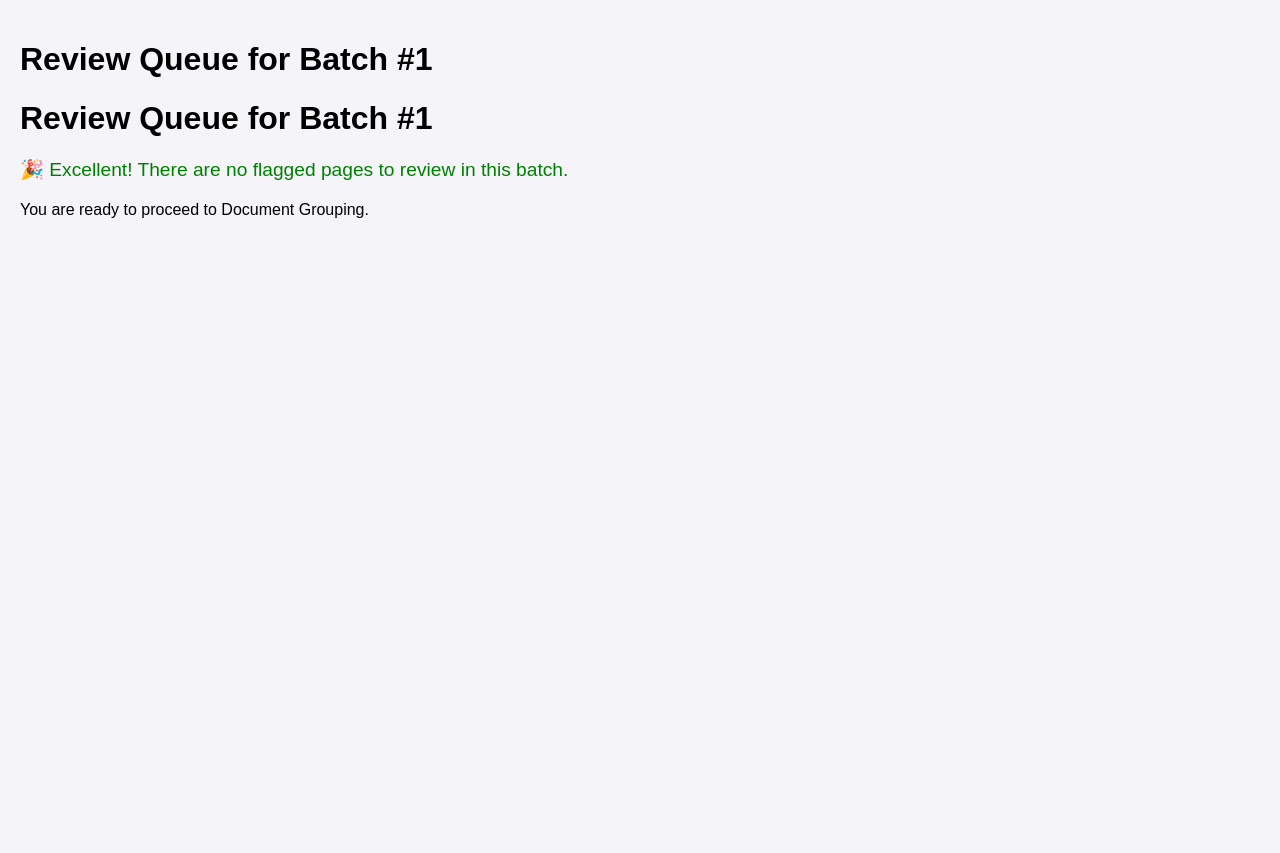
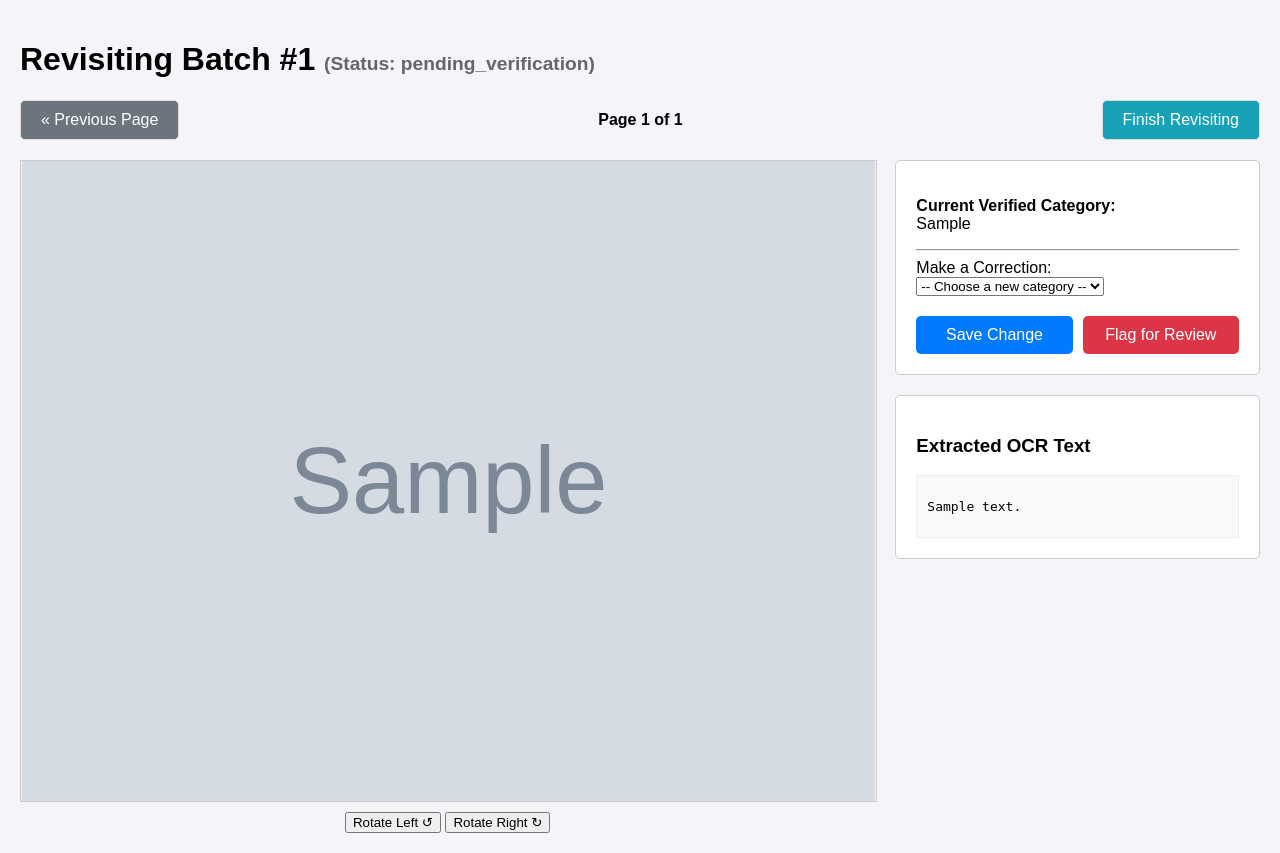
Before and after one commit to TaintedHorizon/Python_Testing_Vibe, a Flask app: template doc_processor/templates/review.html in a window 1280 px wide. Shown: the part 46-899 px from the top of the page. Before the commit the page ends 264 px from the top, so only its background shows below. Run offline with Flask 3, Linux system fonts and the light colour scheme; the template is opened without the code that fills it: most values are stand-ins (such as "Sample title", 1, 10 or a date in 2020); grey boxes marked "Sample" are stand-in pictures.

Commit message:
feat: Implement document grouping and workflow improvements
This commit introduces a new document grouping feature that allows users to assemble verified pages into multi-page documents.

Key changes include:
- A new group page with an interactive UI for document creation.
- Updates to the mission control page to integrate the grouping step into the workflow.
- Enhancements to the review and revisit pages for a more streamlined user experience.
- Backend updates to support document creation and management in the database.

```diff
--- a/doc_processor/app.py
+++ b/doc_processor/app.py
@@ -6,7 +6,8 @@ from database import (
     get_pages_for_batch, update_page_data, get_flagged_pages_for_batch,
     delete_page_by_id, get_all_unique_categories, get_verified_pages_for_grouping,
     create_document_and_link_pages, get_created_documents_for_batch, get_batch_by_id,
-    count_flagged_pages_for_batch, get_db_connection
+    count_flagged_pages_for_batch, get_db_connection, count_ungrouped_verified_pages,
+    reset_batch_grouping
 )
 
 app = Flask(__name__)
@@ -26,16 +27,16 @@ def mission_control_page():
     conn = get_db_connection()
     all_batches_raw = conn.execute("SELECT * FROM batches ORDER BY id DESC").fetchall()
     conn.close()
-
     all_batches = []
     for batch in all_batches_raw:
         batch_dict = dict(batch)
-        batch_dict['flagged_count'] = count_flagged_pages_for_batch(batch['id'])
+        batch_id = batch_dict['id']
+        batch_dict['flagged_count'] = count_flagged_pages_for_batch(batch_id)
+        batch_dict['ungrouped_count'] = count_ungrouped_verified_pages(batch_id)
         all_batches.append(batch_dict)
-
     return render_template('mission_control.html', batches=all_batches)
 
-# --- DIRECT ACTION ROUTES ---
+# --- DIRECT ACTION ROUTES (Accessed from Mission Control) ---
 @app.route('/verify/<int:batch_id>')
 def verify_batch_page(batch_id):
     batch = get_batch_by_id(batch_id)
@@ -102,7 +103,21 @@ def save_document_action():
     page_ids = request.form.getlist('page_ids', type=int)
     if not document_name or not page_ids:
         return redirect(url_for('group_batch_page', batch_id=batch_id, error="Document name and at least one page are required."))
+
     create_document_and_link_pages(batch_id, document_name, page_ids)
+
+    if count_ungrouped_verified_pages(batch_id) == 0:
+        conn = get_db_connection()
+        conn.execute("UPDATE batches SET status = 'grouping_complete' WHERE id = ?", (batch_id,))
+        conn.commit()
+        conn.close()
+
+    return redirect(url_for('group_batch_page', batch_id=batch_id))
+
+@app.route('/reset_grouping/<int:batch_id>', methods=['POST'])
+def reset_grouping_action(batch_id):
+    """Resets the grouping for a batch, deleting documents but keeping pages."""
+    reset_batch_grouping(batch_id)
     return redirect(url_for('group_batch_page', batch_id=batch_id))
 
 @app.route('/update_page', methods=['POST'])
@@ -126,19 +141,10 @@ def update_page():
         else: category = request.form.get('ai_suggestion')
     update_page_data(page_id, category, status, rotation)
 
-    # Definitive Redirect Logic
     if 'revisit' in request.referrer:
         return redirect(url_for('revisit_batch_page', batch_id=batch_id, page=current_page_num))
     if 'review' in request.referrer:
-        # After updating, check if any flagged pages remain
-        remaining_flagged = get_flagged_pages_for_batch(batch_id)
-        if not remaining_flagged:
-            # If queue is empty, go back to mission control
-            return redirect(url_for('mission_control_page'))
-        else:
-            # Otherwise, refresh the queue
-            return redirect(url_for('review_batch_page', batch_id=batch_id))
-
+        return redirect(url_for('review_batch_page', batch_id=batch_id))
     if current_page_num < total_pages:
         return redirect(url_for('verify_batch_page', batch_id=batch_id, page=current_page_num + 1))
     else:
@@ -146,14 +152,7 @@ def update_page():
         conn.execute("UPDATE batches SET status = 'verification_complete' WHERE id = ?", (batch_id,))
         conn.commit()
         conn.close()
-        # After completing verification, check the review queue
-        remaining_flagged = get_flagged_pages_for_batch(batch_id)
-        if not remaining_flagged:
-            # If no pages were flagged, go straight to grouping
-            return redirect(url_for('group_batch_page', batch_id=batch_id))
-        else:
-            # Otherwise, go to the review queue as the next step
-            return redirect(url_for('review_batch_page', batch_id=batch_id))
+        return redirect(url_for('mission_control_page'))
 
 @app.route('/delete_page/<int:page_id>', methods=['POST'])
 def delete_page_action(page_id):
--- a/doc_processor/templates/review.html
+++ b/doc_processor/templates/review.html
@@ -1,28 +1,12 @@
 {% extends 'base.html' %}
-{% block title %}Review Queue for Batch {{ batch_id }}{% endblock %}
+{% block title %}Revisiting Batch {{ batch_id }}{% endblock %}
 {% block content %}
 <style>
     .container { display: flex; gap: 20px; align-items: flex-start; }
     .image-pane { flex: 1; text-align: center; }
-    .image-wrapper {
-        width: 100%;
-        height: 80vh;
-        border: 1px solid #ccc;
-        background-color: #f0f0f0;
-        margin-bottom: 10px;
-        display: flex;
-        align-items: center;
-        justify-content: center;
-        overflow: hidden;
-    }
-    .image-wrapper img {
-        max-width: 100%;
-        max-height: 100%;
-        object-fit: contain; /* This is the key fix */
-        transition: transform 0.2s;
-    }
+    .image-wrapper { width: 100%; height: 80vh; border: 1px solid #ccc; background-color: #f0f0f0; margin-bottom: 10px; display: flex; align-items: center; justify-content: center; overflow: hidden; }
+    .image-wrapper img { transition: transform 0.2s; }
     .info-pane { flex: 1; }
-    /* ... (rest of the styles are the same) ... */
     .pagination { display: flex; justify-content: space-between; align-items: center; margin-bottom: 20px; }
     .pagination a, .pagination span { padding: 10px 20px; text-decoration: none; border: 1px solid #ddd; background-color: #007BFF; color: white; border-radius: 5px; }
     .pagination span { background-color: #6c757d; }
@@ -30,74 +14,92 @@
     .ocr-text { max-height: 200px; overflow-y: auto; border: 1px solid #eee; padding: 10px; margin-top: 10px; background-color: #f9f9f9; }
     .ocr-text pre { white-space: pre-wrap; word-wrap: break-word; }
     .form-group { margin-bottom: 15px; }
-    .actions button { padding: 10px; border: none; border-radius: 5px; color: white; cursor: pointer; font-size: 1em; }
-    .btn-save { background-color: #28a745; width: 100%; }
-    .btn-rerun { background-color: #ffc107; color: black; width: 100%; }
-    .btn-delete { background-color: #dc3545; width: 100%; }
-    #action-grid { display: grid; grid-template-columns: 1fr 1fr; gap: 10px; margin-top: 10px; }
+    .actions { display: flex; gap: 10px; margin-top: 20px; }
+    .actions button { flex: 1; padding: 10px; border: none; border-radius: 5px; color: white; cursor: pointer; font-size: 1em; }
+    .btn-correct { background-color: #007BFF; }
+    .btn-flag { background-color: #dc3545; }
 </style>
 
-<h1>Review Queue for Batch #{{ batch_id }}</h1>
-{% if flagged_pages %}
-    {% set total_flagged = flagged_pages|length %}{% set page_num = request.args.get('page', 1, type=int) %}{% if page_num > total_flagged %}{% set page_num = total_flagged %}{% endif %}{% if page_num < 1 %}{% set page_num = 1 %}{% endif %}{% set current_page = flagged_pages[page_num - 1] %}
+<h1>Revisiting Batch #{{ batch_id }} <span style="font-size: 0.6em; color: #666;">(Status: {{ batch.status }})</span></h1>
+
 <div class="pagination">
-        {% if page_num > 1 %}<a href="{{ url_for('review_batch_page', batch_id=batch_id, page=page_num - 1) }}">&laquo; Previous Flagged</a>{% else %}<span>&laquo; Previous Flagged</span>{% endif %}
-        <strong>Reviewing Flagged Page {{ page_num }} of {{ total_flagged }}</strong>
-        {% if page_num < total_flagged %}<a href="{{ url_for('review_batch_page', batch_id=batch_id, page=page_num + 1) }}">Next Flagged &raquo;</a>{% else %}<span>Next Flagged &raquo;</span>{% endif %}
+    {% if current_page_num > 1 %}
+        <a href="{{ url_for('revisit_batch_page', batch_id=batch_id, page=current_page_num - 1) }}">&laquo; Previous Page</a>
+    {% else %}
+        <span>&laquo; Previous Page</span>
+    {% endif %}
+    <strong>Page {{ current_page_num }} of {{ total_pages }}</strong>
+    {% if current_page_num < total_pages %}
+        <a href="{{ url_for('revisit_batch_page', batch_id=batch_id, page=current_page_num + 1) }}">Next Page &raquo;</a>
+    {% else %}
+        <a href="{{ url_for('mission_control_page') }}" style="background-color: #17a2b8;">Finish Revisiting</a>
+    {% endif %}
 </div>
+
 <div class="container">
     <div class="image-pane">
         <div class="image-wrapper">
             <img id="pageImage" src="{{ url_for('serve_processed_file', filepath=current_page.relative_image_path) }}" alt="Scanned page">
         </div>
-            <div class="rotate-buttons"><button onclick="rotateImage(-90)">Rotate Left ↺</button><button onclick="rotateImage(90)">Rotate Right ↻</button></div>
+        <div class="rotate-buttons">
+            <button onclick="rotateImage(-90)">Rotate Left ↺</button>
+            <button onclick="rotateImage(90)">Rotate Right ↻</button>
+        </div>
     </div>
     <div class="info-pane">
+        <form id="correction-form" action="{{ url_for('update_page') }}" method="post">
+            <input type="hidden" name="page_id" value="{{ current_page.id }}"><input type="hidden" name="batch_id" value="{{ batch_id }}"><input type="hidden" name="current_page_num" value="{{ current_page_num }}"><input type="hidden" name="total_pages" value="{{ total_pages }}"><input type="hidden" id="rotation-input" name="rotation" value="{{ current_page.rotation_angle or 0 }}"><input type="hidden" name="ai_suggestion" value="{{ current_page.ai_suggested_category }}">
             <div class="info-box">
-                <h3>Resolve Flagged Page ID: {{ current_page.id }}</h3><p><strong>Original File:</strong> {{ current_page.source_filename }} (Page {{ current_page.page_number }})</p><hr>
-                <form action="{{ url_for('update_page') }}" method="post" id="manual-correction-form" style="margin-bottom: 20px;">
-                    <input type="hidden" name="page_id" value="{{ current_page.id }}"><input type="hidden" name="batch_id" value="{{ batch_id }}"><input type="hidden" name="action" value="correct"><input type="hidden" id="manual-rotation-input" name="rotation" value="{{ current_page.rotation_angle or 0 }}">
-                    <div class="form-group"><label><strong>1. Manual Correction:</strong></label><select name="category_dropdown" id="category-select"><option value="" disabled selected>-- Choose a category --</option>{% for cat in categories %}<option value="{{ cat }}">{{ cat }}</option>{% endfor %}<option value="other_new">Other (Create New)...</option></select><input type="text" name="other_category" id="other-category-input" placeholder="New category name" style="display:none; margin-top: 5px;"></div>
-                    <button type="submit" class="btn-save">Save Correction & Resolve</button>
-                </form>
-                <hr style="margin: 20px 0;"><label><strong>2. Other Actions:</strong></label>
-                <div id="action-grid">
-                    <form action="{{ url_for('rerun_ocr_action') }}" method="post" onsubmit="this.querySelector('button').disabled = true; this.querySelector('button').innerText = 'Re-running OCR...';"><input type="hidden" name="page_id" value="{{ current_page.id }}"><input type="hidden" name="batch_id" value="{{ batch_id }}"><input type="hidden" id="rerun-rotation-input" name="rotation" value="{{ current_page.rotation_angle or 0 }}"><button type="submit" class="btn-rerun">Re-run OCR</button></form>
-                    <form action="{{ url_for('delete_page_action', page_id=current_page.id) }}" method="post" onsubmit="return confirm('Are you sure you want to permanently delete this page?');"><input type="hidden" name="batch_id" value="{{ batch_id }}"><button type="submit" class="btn-delete">Delete Page</button></form>
+                <p><strong>Current Verified Category:</strong><br>{{ current_page.human_verified_category or 'N/A' }}</p><hr>
+                <div class="form-group">
+                    <label for="category-select">Make a Correction:</label>
+                    <select id="category-select" name="category_dropdown">
+                        <option value="" disabled selected>-- Choose a new category --</option>
+                        {% for cat in categories %}<option value="{{ cat }}">{{ cat }}</option>{% endfor %}
+                        <option value="other_new">Other (Create New)...</option>
+                    </select>
+                </div>
+                <div class="form-group" id="other-category-group" style="display:none;"><label for="other-category-input">New Category Name</label><input type="text" id="other-category-input" name="other_category"></div>
+                <div class="actions">
+                    <button type="submit" name="action" value="correct" class="btn-correct">Save Change</button>
+                    <button type="submit" name="action" value="flag" class="btn-flag">Flag for Review</button>
                 </div>
             </div>
+        </form>
         <div class="info-box" style="margin-top: 20px;">
-                <h3>Current OCR Text (May be incorrect)</h3>
+            <h3>Extracted OCR Text</h3>
             <div class="ocr-text"><pre>{{ current_page.ocr_text }}</pre></div>
         </div>
     </div>
 </div>
-{% else %}
-    <h1>Review Queue for Batch #{{ batch_id }}</h1>
-    <p style="font-size: 1.2em; color: green;">🎉 Excellent! There are no flagged pages to review in this batch.</p><p>You are ready to proceed to Document Grouping.</p>
-{% endif %}
 <script>
-    // SIMPLIFIED SCRIPT
     let currentRotation = 0;
-    const rotationInput = document.getElementById('manual-rotation-input') || document.getElementById('rerun-rotation-input');
+    const rotationInput = document.getElementById('rotation-input');
     const pageImage = document.getElementById('pageImage');
-
+    function applyRotation() {
+        if (!pageImage) return;
+        pageImage.style.transform = `rotate(${currentRotation}deg)`;
+        const isLandscape = currentRotation === 90 || currentRotation === 270;
+        const imgRatio = pageImage.naturalWidth / pageImage.naturalHeight;
+        const wrapper = pageImage.parentElement;
+        const wrapperRatio = wrapper.clientWidth / wrapper.clientHeight;
+        if ((!isLandscape && imgRatio > wrapperRatio) || (isLandscape && (1/imgRatio) > wrapperRatio)) {
+            pageImage.style.width = 'auto'; pageImage.style.height = '100%';
+        } else {
+            pageImage.style.width = '100%'; pageImage.style.height = 'auto';
+        }
+    }
     function rotateImage(degrees) {
         currentRotation = (currentRotation + 360 + degrees) % 360;
-        if (document.getElementById('manual-rotation-input')) document.getElementById('manual-rotation-input').value = currentRotation;
-        if (document.getElementById('rerun-rotation-input')) document.getElementById('rerun-rotation-input').value = currentRotation;
-        if (pageImage) pageImage.style.transform = `rotate(${currentRotation}deg)`;
+        if(rotationInput) rotationInput.value = currentRotation;
+        applyRotation();
     }
-
     document.addEventListener('DOMContentLoaded', () => {
         if (rotationInput) { currentRotation = parseInt(rotationInput.value) || 0; }
-        if (pageImage) { pageImage.style.transform = `rotate(${currentRotation}deg)`; }
-
+        if (pageImage.complete) { applyRotation(); } else { pageImage.onload = applyRotation; }
         const categorySelect = document.getElementById('category-select');
-        const otherCategoryInput = document.getElementById('other-category-input');
-        if (categorySelect) {
-            categorySelect.addEventListener('change', function() { if (otherCategoryInput) { otherCategoryInput.style.display = (this.value === 'other_new') ? 'block' : 'none'; } });
-        }
+        const otherCategoryGroup = document.getElementById('other-category-group');
+        categorySelect.addEventListener('change', function() { otherCategoryGroup.style.display = (this.value === 'other_new') ? 'block' : 'none'; });
     });
 </script>
 {% endblock %}
```
Also changed, not shown: doc_processor/database.py (+49 -92 lines), doc_processor/templates/group.html (+62 -25 lines), doc_processor/templates/mission_control.html (+6 -6 lines), doc_processor/templates/revisit.html (+32 -29 lines), doc_processor/readme.md. Lines whose indentation alone changed are shown as unchanged.
